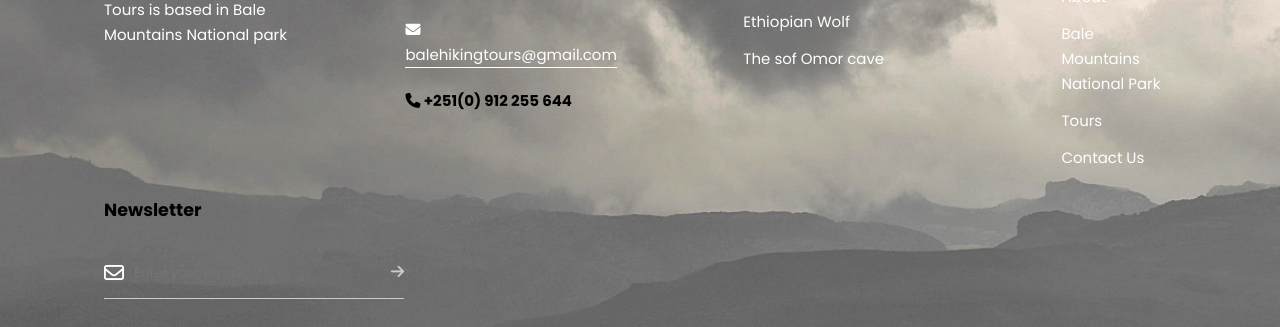
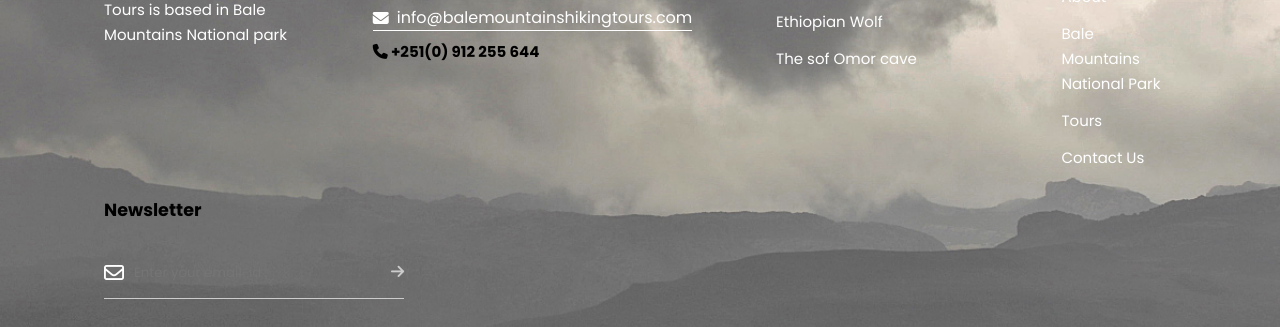
Before and after one commit to kiyatoli/Balemountainshikingtour, a plain HTML site: page index.html in a window 1280 px wide. Shown: the part 3551-3878 px from the top of the page. Drawn offline with nearby package versions, Linux system fonts and the light colour scheme; a web font is replaced by a local one.

Commit message:
Add files via upload

```diff
--- a/index.html
+++ b/index.html
@@ -189,7 +189,7 @@
             <h3>Contact us</h3>
             <p><i class="fa-solid fa-location-dot"></i> BAle robe </p>
             <p>Bale, Oromia, Ethiopia</p>
-            <p class="email-id"><i class="fa-solid fa-envelope"></i>balehikingtours@gmail.com</p>
+          <p class="email-id"><i class="fa-solid fa-envelope"></i><a href="#" onclick="tryOpenEmail()">info@balemountainshikingtours.com</a></p>
             <h4><i class="fa-solid fa-phone"></i> +251(0) 912 255 644 </h4>
           </div>
           <div class="col">
@@ -246,6 +246,22 @@ function tryOpenEmail() {
 }
 </script>
 
+<script>
+function tryOpenEmail() {
+  const mailtoLink = "mailto:info@balemountainshikingtours.com?subject=Inquiry%20about%20Bale%20Mountains%20Hiking%20Tours&body=Hello,%20I'm%20interested%20in%20learning%20more%20about%20your%20hiking%20tours.";
+  const gmailLink = "https://mail.google.com/mail/?view=cm&fs=1&to=info@balemountainshikingtours.com&su=Inquiry%20about%20Bale%20Mountains%20Hiking%20Tours&body=Hello,%20I'm%20interested%20in%20learning%20more%20about%20your%20hiking%20tours.";
+  try {
+    window.location.href = mailtoLink;
+    setTimeout(() => {
+      // Fallback to Gmail in the same tab if mailto doesn't work after 1 second
+      window.location.href = gmailLink;
+    }, 1000);
+  } catch (e) {
+    // Immediate fallback to Gmail in the same tab if mailto fails
+    window.location.href = gmailLink;
+  }
+}
+</script>
 
     <script>
       document.getElementById("emailForm").addEventListener("submit", async (e) => {
--- a/nav.js
+++ b/nav.js
@@ -63,3 +63,19 @@ document.addEventListener('keydown', function(e) {
         closemenu();
     }
 });
+
+
+function tryOpenEmail() {
+  const mailtoLink = "mailto:info@balemountainshikingtours.com?subject=Inquiry%20about%20Bale%20Mountains%20Hiking%20Tours&body=Hello,%20I'm%20interested%20in%20learning%20more%20about%20your%20hiking%20tours.";
+  const gmailLink = "https://mail.google.com/mail/?view=cm&fs=1&to=info@balemountainshikingtours.com&su=Inquiry%20about%20Bale%20Mountains%20Hiking%20Tours&body=Hello,%20I'm%20interested%20in%20learning%20more%20about%20your%20hiking%20tours.";
+  try {
+    window.location.href = mailtoLink;
+    setTimeout(() => {
+      // Fallback to Gmail in the same tab if mailto doesn't work after 1 second
+      window.location.href = gmailLink;
+    }, 1000);
+  } catch (e) {
+    // Immediate fallback to Gmail in the same tab if mailto fails
+    window.location.href = gmailLink;
+  }
+}
--- a/styles.css
+++ b/styles.css
@@ -2769,3 +2769,28 @@ hr {
       font-size: 1.1rem;
     }
   }
+
+  .email-id {
+  color: white;
+  font-family: 'Segoe UI', sans-serif;
+  font-size: 1rem;
+  margin: 8px 0;
+  display: flex;
+  align-items: center;
+  gap: 8px;
+}
+
+.email-id a {
+  color: white;
+  text-decoration: none;
+  transition: opacity 0.2s;
+}
+
+.email-id a:hover {
+  opacity: 0.8;
+  text-decoration: underline;
+}
+
+.fa-solid.fa-envelope {
+  font-size: 1rem;
+}
```
Also changed, not shown: about.html (+1 -1 lines), balemountain.html (+1 -1 lines), contact.html (+2 -2 lines), tour10.html (+1 -1 lines), tour3.html (+1 -1 lines), tour4.html (+1 -1 lines), tour5.html (+1 -1 lines), tour6.html (+1 -1 lines), tours.html (+1 -1 lines).
